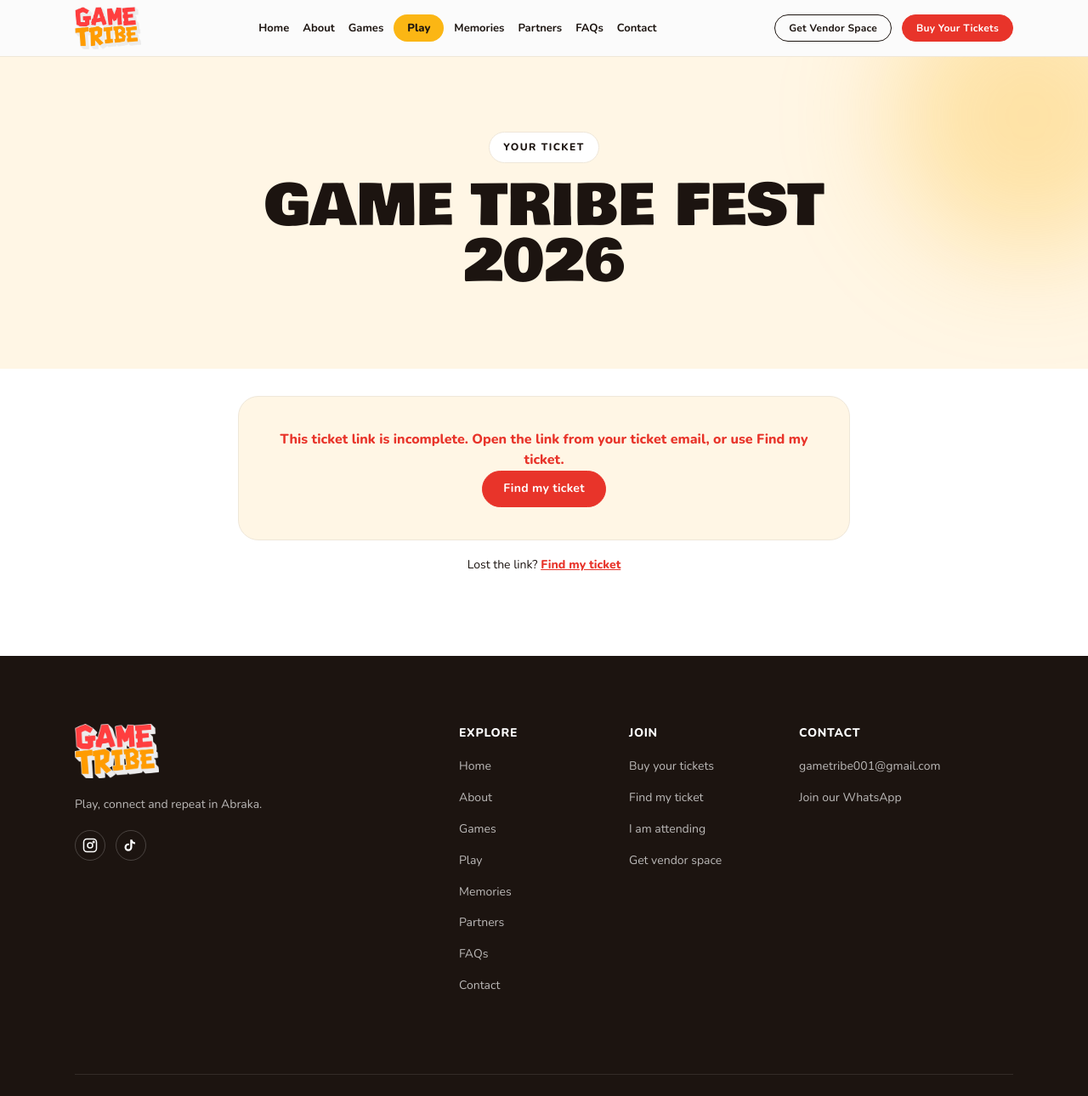
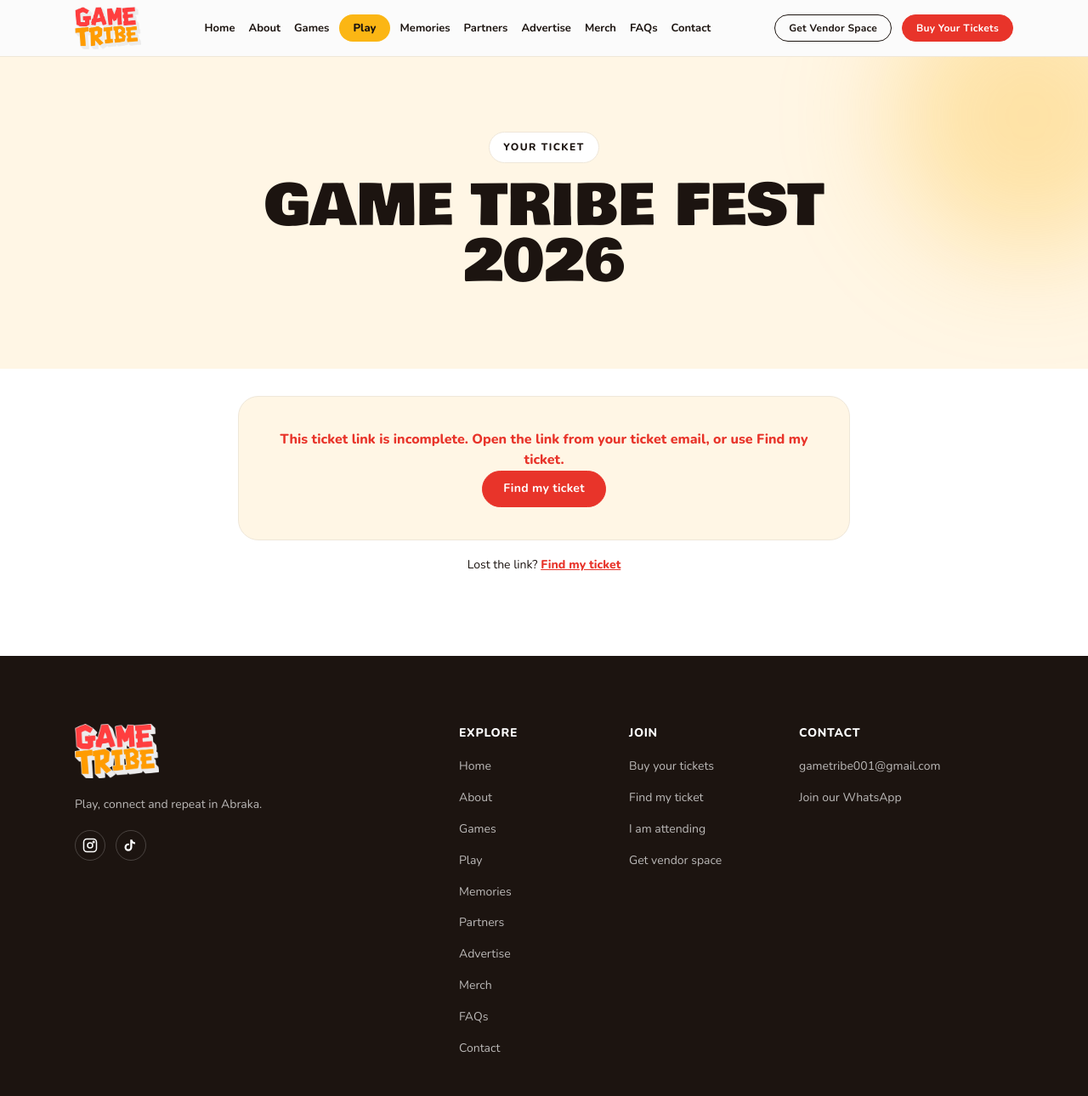
Before and after one commit to jeremiahomonefe-wq/GameTribe, a plain HTML site: page ticket/index.html in a window 1280 px wide. Shown: the top 1290 px of the page at 85% size. Drawn offline with nearby package versions, Linux system fonts and the light colour scheme; no server answers.

Commit message:
Add Advertise and Merch links to navigation

```diff
--- a/ticket/index.html
+++ b/ticket/index.html
@@ -15,6 +15,7 @@
 <link rel="preconnect" href="https://fonts.gstatic.com" crossorigin>
 <link href="https://fonts.googleapis.com/css2?family=Bowlby+One&family=Nunito:wght@400;600;700;800&display=swap" rel="stylesheet">
 <link rel="stylesheet" href="/assets/site.css">
+<script defer src="/assets/icons.js"></script>
 </head>
 <body data-page="ticket">
 <nav class="nav" aria-label="Main">
@@ -27,6 +28,8 @@
       <a href="/play" class="nav-play">Play</a>
       <a href="/memories">Memories</a>
       <a href="/partner">Partners</a>
+      <a href="/advertise">Advertise</a>
+      <a href="/merch">Merch</a>
       <a href="/faq">FAQs</a>
       <a href="/contact">Contact</a>
     </div>
@@ -43,6 +46,8 @@
     <a href="/play" class="nav-play">Play</a>
     <a href="/memories">Memories</a>
     <a href="/partner">Partners</a>
+    <a href="/advertise">Advertise</a>
+    <a href="/merch">Merch</a>
     <a href="/faq">FAQs</a>
     <a href="/contact">Contact</a>
     <div class="btn-row">
@@ -90,6 +95,8 @@
           <li><a href="/play">Play</a></li>
           <li><a href="/memories">Memories</a></li>
           <li><a href="/partner">Partners</a></li>
+          <li><a href="/advertise">Advertise</a></li>
+          <li><a href="/merch">Merch</a></li>
           <li><a href="/faq">FAQs</a></li>
           <li><a href="/contact">Contact</a></li>
         </ul>
```
